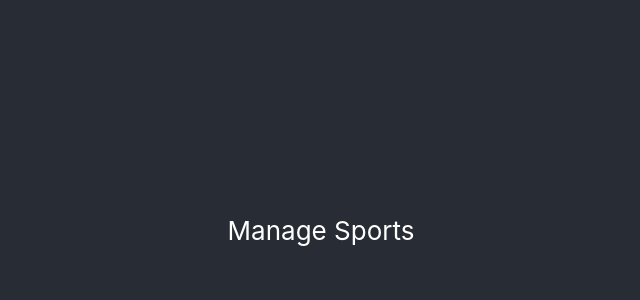
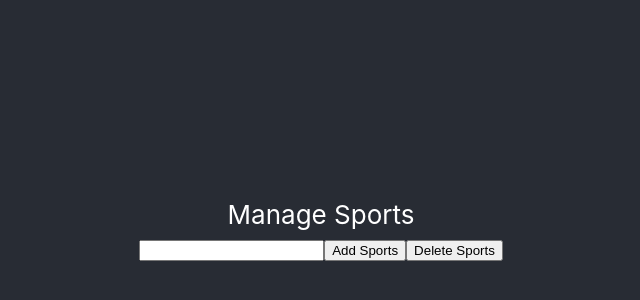
Before and after one commit to pradeepkumar-es/sports-buddy, a React (Create React App) app: page /user/managesports in a window 1280 px wide. Shown: the part 170-470 px from the top of the page, without its empty margins (319-959 px from the left). Built offline with nearby package versions, Linux system fonts and the light colour scheme.

Commit message:
manage sorts updated

```diff
--- a/src/firebase.js
+++ b/src/firebase.js
@@ -1,5 +1,6 @@
 // Import the functions you need from the SDKs you need
 import { initializeApp } from "firebase/app";
+import {getFirestore} from "firebase/firestore"
 // TODO: Add SDKs for Firebase products that you want to use
 // https://firebase.google.com/docs/web/setup#available-libraries
 
@@ -15,3 +16,4 @@ const firebaseConfig = {
 
 // Initialize Firebase
 export const app = initializeApp(firebaseConfig);
+export const database = getFirestore(app);
--- a/src/user/ManageSports.js
+++ b/src/user/ManageSports.js
@@ -1,9 +1,27 @@
 import React from 'react'
+import { app } from '../firebase'
+import { database } from '../firebase'
+import { collection, addDoc } from 'firebase/firestore'
+import { useState } from 'react'
 
 function ManageSports() {
+  const [sport , setSport] = useState({})
+  const collectionRef = collection(database, 'userSportsManage')
+  const handleInput=()=>{
+
+  }
+  const handleAdd=async()=>{
+  await addDoc(collectionRef, {
+    sportsName: sport
+  })
+  }
+
   return (
     <div>
-      Manage Sports
+      Manage Sports <br />
+      <input type="text" onClick={handleInput}/>
+      <button onClick={()=>handleAdd}>Add Sports</button>
+      <button>Delete Sports</button>
     </div>
   )
 }
```
